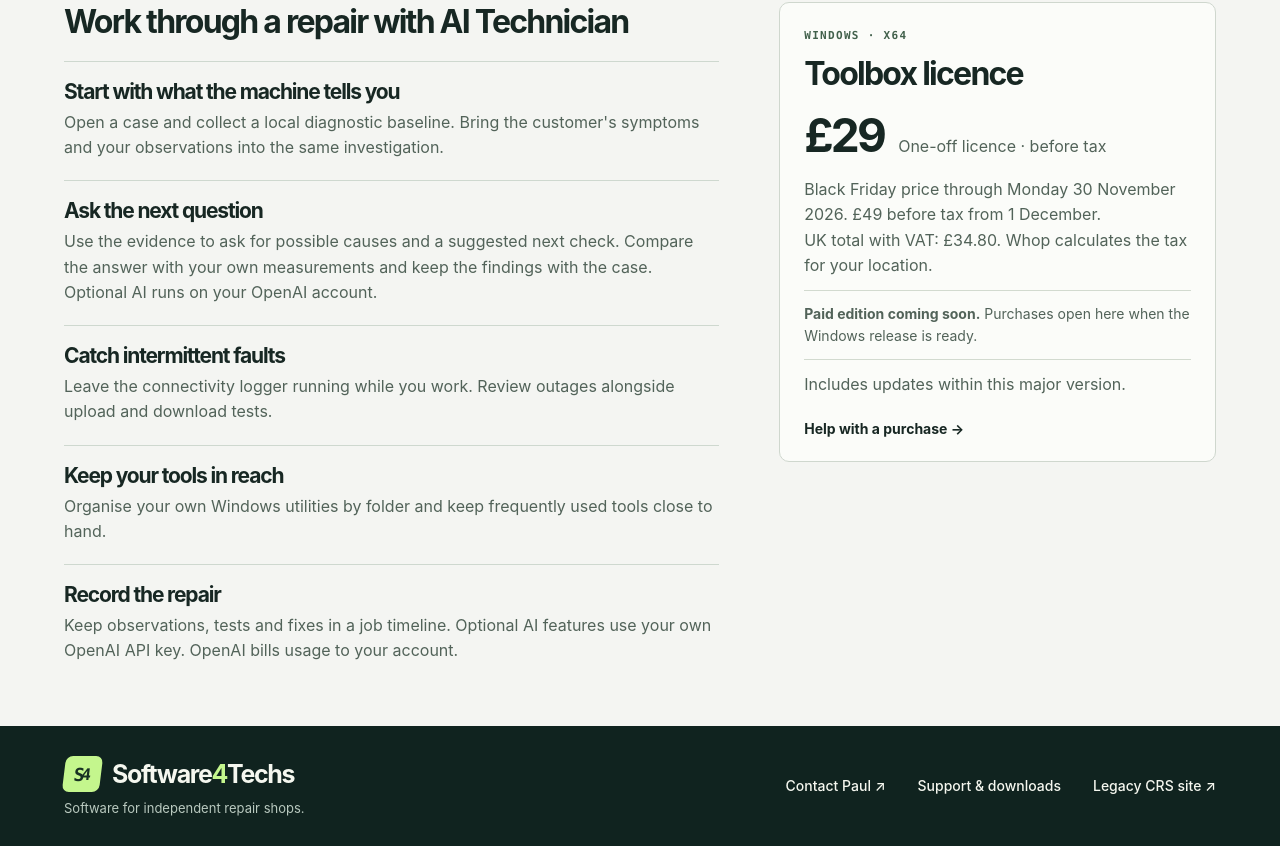
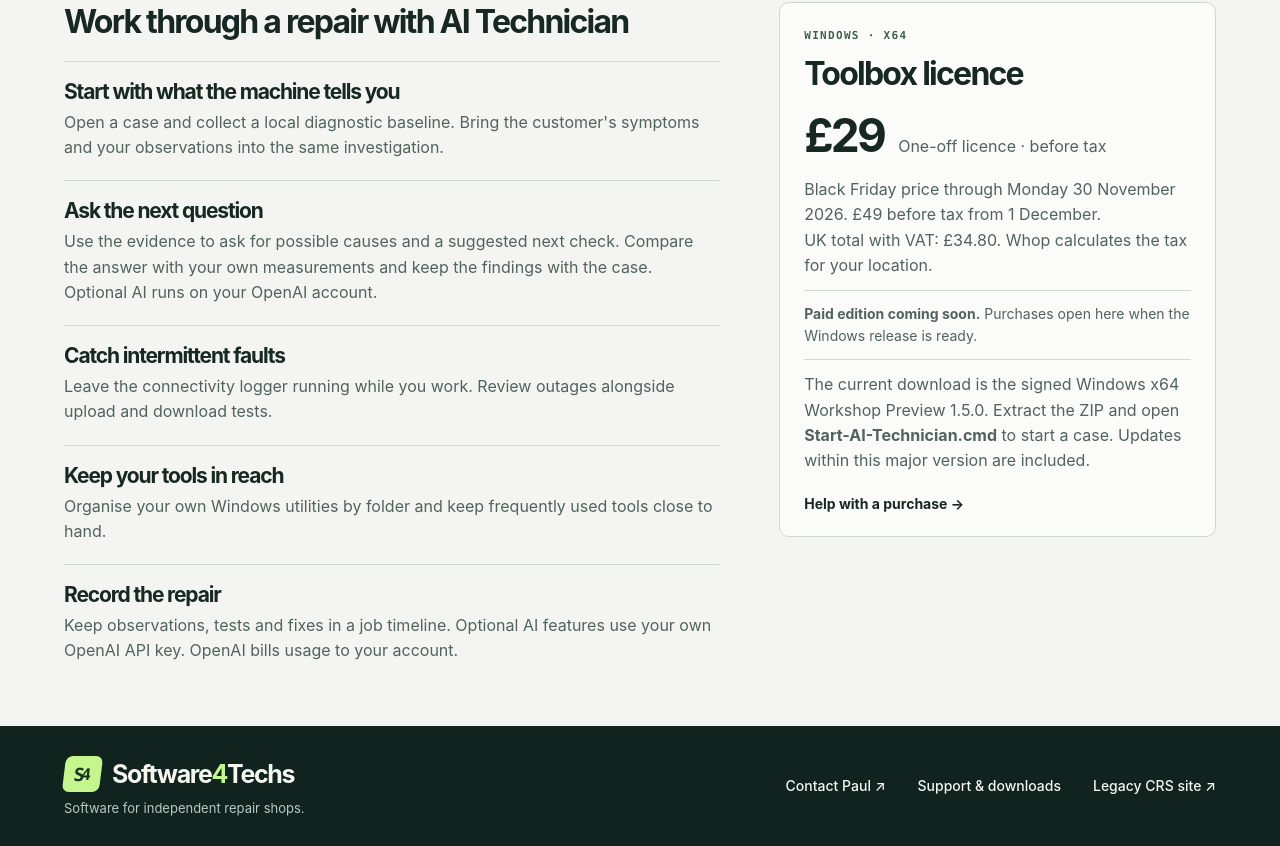
Before and after one commit to belliez/Software4techs, a Next.js app: page /technician-toolbox in a window 1280 px wide. Shown: the part 697-1543 px from the top of the page. Built offline with nearby package versions, Linux system fonts and the light colour scheme.

Commit message:
Identify the shipped Toolbox workshop edition and its AI launcher

```diff
--- a/app/technician-toolbox/page.jsx
+++ b/app/technician-toolbox/page.jsx
@@ -81,7 +81,11 @@ export default function Page() {
           <p className="eyebrow dark">WINDOWS · X64</p>
           <h2>Toolbox licence</h2>
           <Offer />
-          <p>Includes updates within this major version.</p>
+          <p>
+            The current download is the signed Windows x64 Workshop Preview
+            1.5.0. Extract the ZIP and open <strong>Start-AI-Technician.cmd</strong>
+            {" "}to start a case. Updates within this major version are included.
+          </p>
           <a href="/support/">Help with a purchase →</a>
         </aside>
       </section>
```
